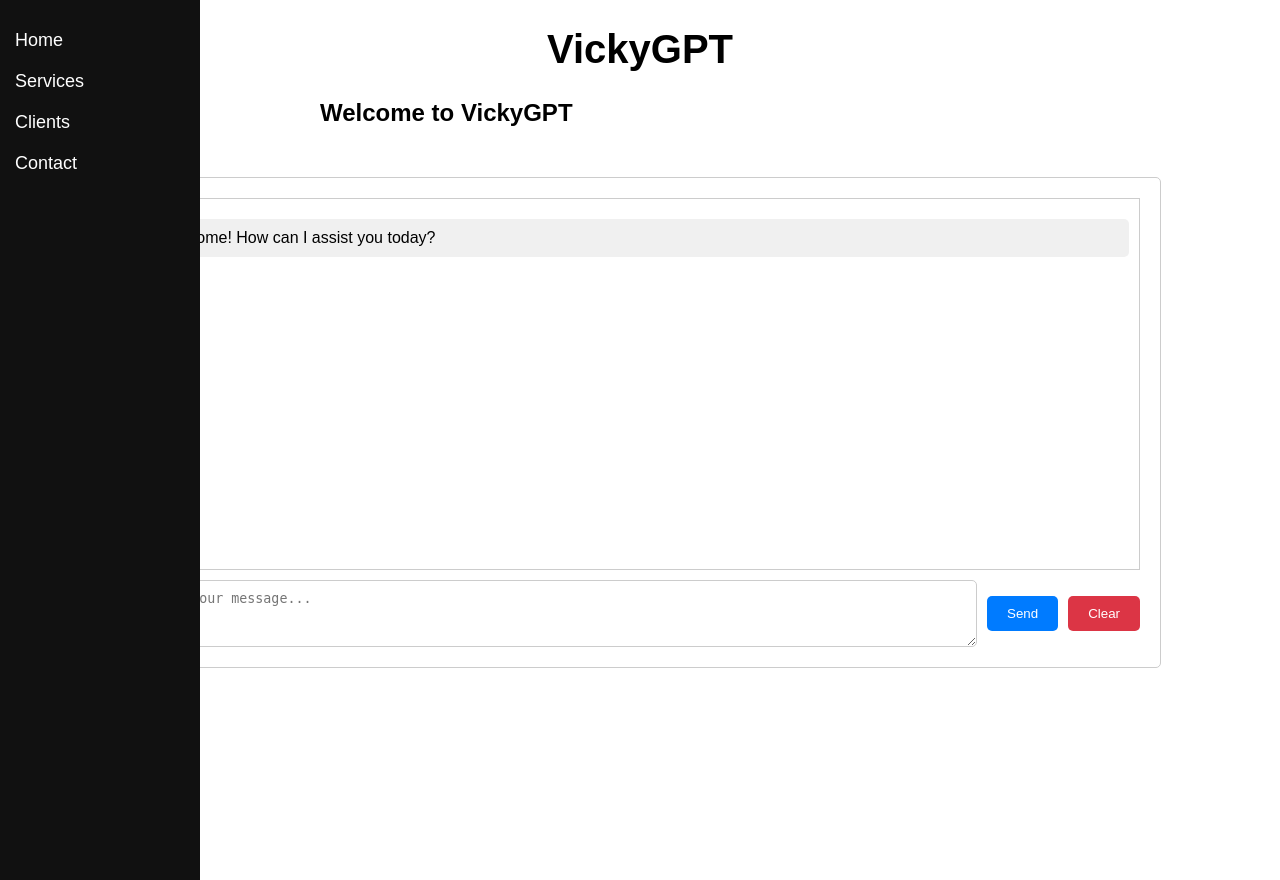
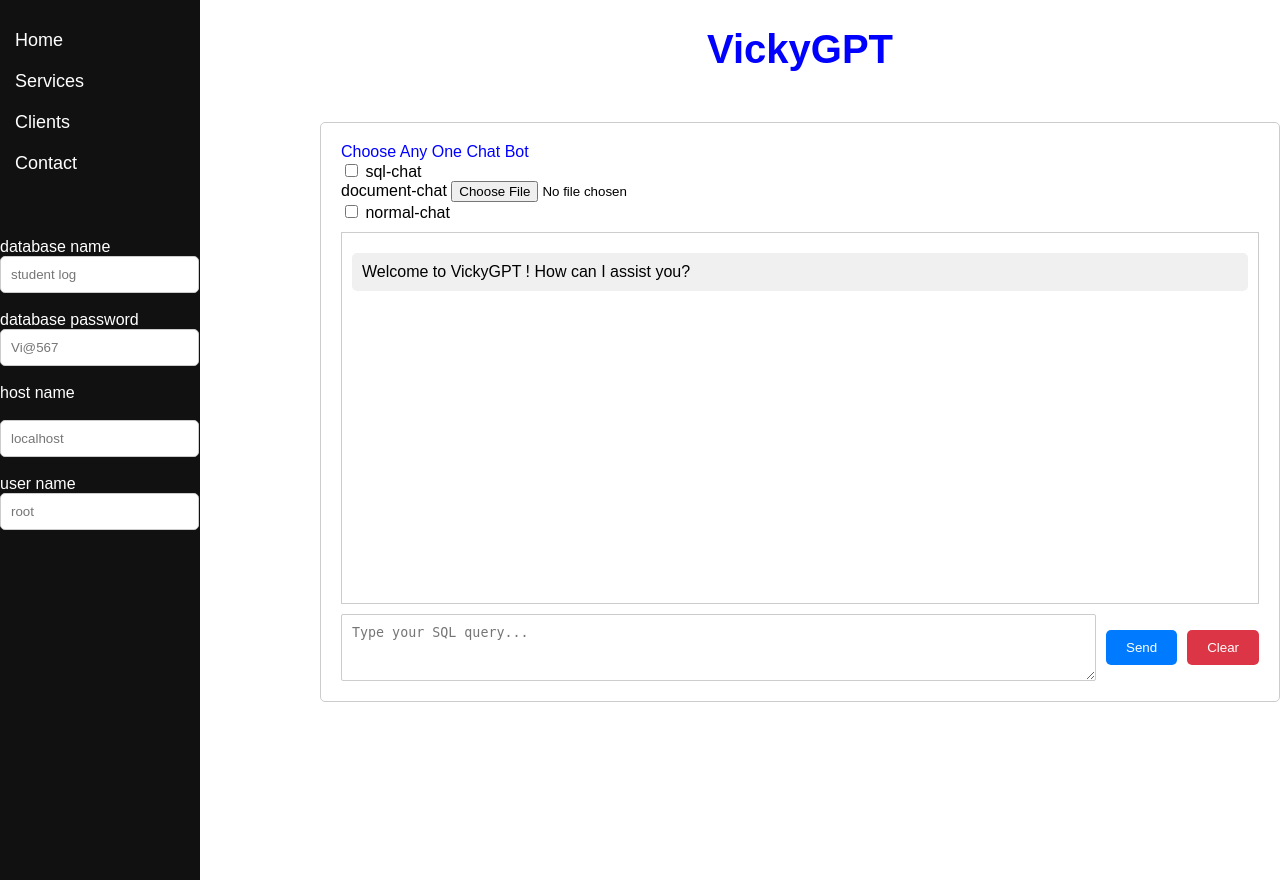
Before and after one commit to vignesh4u4u/SQL_database_chatbot, a Flask app: page / in a window 1280 px wide. Run offline with Flask 3, Linux system fonts and the light colour scheme.

Commit message:
add the new change in html sql input

```diff
--- a/SQL_data_base_chatbot/template/main-page.html
+++ b/SQL_data_base_chatbot/template/main-page.html
@@ -3,7 +3,7 @@
 <head>
     <meta charset="UTF-8">
     <meta name="viewport" content="width=device-width, initial-scale=1.0">
-    <title>Chatbot</title>
+    <title>SQL Chat</title>
     <style type="text/css">
         body {
             background-color: white;
@@ -19,7 +19,7 @@
         textarea {
             flex: 1;
             padding: 10px;
-            border-radius: 5px;
+            border-radius: 2px;
             border: 1px solid #ccc;
             resize: vertical;
         }
@@ -94,32 +94,64 @@
             margin-left: 320px;
             padding: 0px;
         }
+        .chat-method-select {
+            margin-bottom: 10px;
+        }
     </style>
 </head>
 <body>
-    <h1>VickyGPT</h1>
+    <div class="sidebar">
+        <a href="home-page.html">Home</a>
+        <a href="services.html">Services</a>
+        <a href="#clients">Clients</a>
+        <a href="contact.html">Contact</a>
+        <br><br><br>
+        <label style="color:white">database name</label>
+        <input type="text" name="database name" placeholder="student log">
+        <br><br>
+        <label style="color:white">database password</label>
+        <input type="text" name="database password" placeholder="Vi@567">
+        <br><br>
+        <label style="color:white">host name</label>
+        <br><br>
+        <input type="text" name="hostname" placeholder="localhost">
+        <br><br>
+        <label style="color:white">user name</label>
+        <input type="text" name="user name" placeholder="root">
+
+    </div>
     <div class="content">
-        <h2>Welcome to VickyGPT</h2>
+        <h1 style="color:blue">VickyGPT</h1>
+        <div class="chat-container">
+
+            <div class="chat-method-select">
+                <label style="color:blue">Choose Any One Chat Bot</label><br>
+                <label>
+                    <input type="checkbox" name="myselect" value="full_text">
+                    sql-chat
+                </label><br>
+                <label>
+                    document-chat
+                    <input type="file" name="files" >
+                </label><br>
+                <label>
+                    <input type="checkbox" name="myselect" value="full_text">
+                    normal-chat
+                </label><br>
             </div>
-    <div class="chat-container">
             <div class="chat-box" id="chat-box">
-            <div class="chat-message bot-message">Welcome! How can I assist you today?</div>
-            <!-- Chat history goes here -->
+                <div class="chat-message bot-message">Welcome to VickyGPT ! How can I assist you?</div>
+
                 {% for sender, message in chat_history %}
                     <div class="chat-message {{ 'user-message' if sender == 'user' else 'bot-message' }}">{{ message }}</div>
                 {% endfor %}
             </div>
             <form method="post" action="/send_message" class="input-group">
-            <textarea id="user-input" name="message" placeholder="Type your message..." rows="3"></textarea>
+                <textarea id="user-input" name="message" placeholder="Type your SQL query..." rows="3"></textarea>
                 <button type="submit">Send</button>
                 <button type="submit" formaction="/clear_chat" class="clear-btn">Clear</button>
             </form>
         </div>
-    <div class="sidebar">
-        <a href="home-page.html">Home</a>
-        <a href="services.html">Services</a>
-        <a href="#clients">Clients</a>
-        <a href="contact.html">Contact</a>
     </div>
 </body>
 </html>
```
Also changed, not shown: SQL_data_base_chatbot/main-code.py (line endings or trailing spaces). Lines whose indentation alone changed are shown as unchanged.
